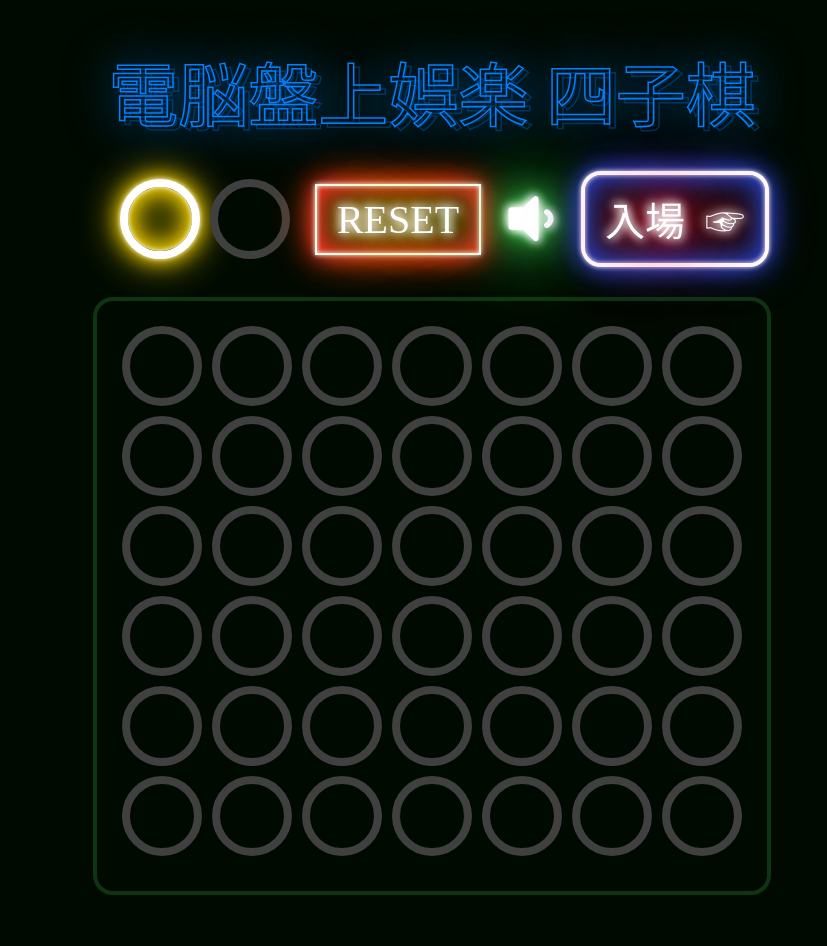
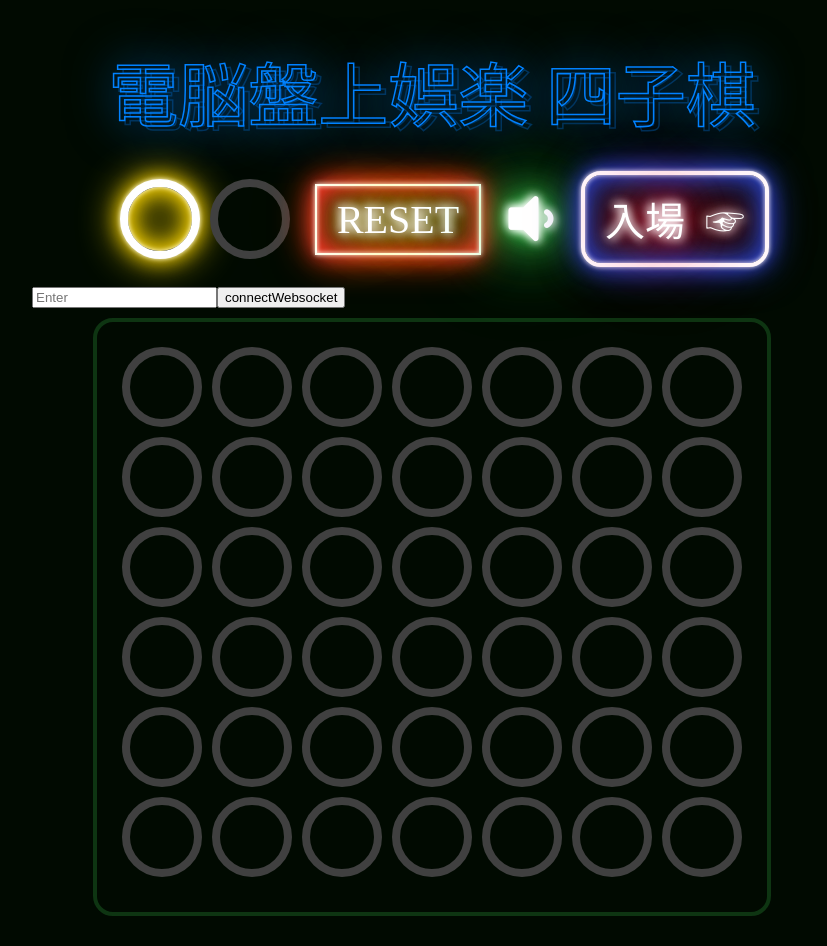
Before and after one commit to nakamo326/dena-review, a React (Create React App) app: page / in a window 1280 px wide. Shown: the whole page, without its empty margins (208-1035 px from the left). Before the commit the page ends 925 px from the top, so only its background shows below. Built offline with nearby package versions, Linux system fonts and the light colour scheme; a web font is replaced by a local one.

Commit message:
add socket connection

```diff
--- a/tmp/remotePlay.ts
+++ b/src/components/remotePlay.ts
@@ -1,5 +1,4 @@
 import { io, Socket } from 'socket.io-client';
-import './remotePlay.d.ts';
 
 // export const SERVER_URL = 'wss://murmuring-lowlands-58469.herokuapp.com';
 export const SERVER_URL = 'localhost:3001';
--- a/src/index.tsx
+++ b/src/index.tsx
@@ -1,5 +1,6 @@
 import React, { useState } from 'react';
 import ReactDOM from 'react-dom';
+import { Socket } from 'socket.io-client';
 import './index.css';
 import './mobile.css';
 
@@ -9,6 +10,7 @@ import Volume from './components/volume';
 import Board from './components/board';
 import { useStepNumber } from './components/useStepNumber';
 import { isPlaceable, calculateWinner, audioPlay } from './components/utils';
+import { enterRoom } from './components/remotePlay';
 
 const Game = () => {
   const [history, setHistory] = useState([Array(42).fill(null)]);
@@ -16,6 +18,7 @@ const Game = () => {
   const [isEnter, setIsEnter] = useState(false);
   const [isDraw, setIsDraw] = useState(false);
   const [stepNumber, xIsNext, incStepNumber, updateStepNumber] = useStepNumber();
+  const [socket, setSocket] = useState<Socket | null>(null);
 
   const handleClick = (i: number) => {
     const newHistory = history.slice(0, stepNumber + 1);
@@ -50,6 +53,12 @@ const Game = () => {
     updateStepNumber(0);
   };
 
+  const connectSocket = (id: string) => {
+    const socket = enterRoom(id);
+    console.log(socket);
+    setSocket(socket);
+  };
+
   const current = history[stepNumber];
   const winStreak = calculateWinner(current, 0);
   const winner = winStreak ? current[winStreak[0]] : null;
@@ -74,6 +83,10 @@ const Game = () => {
           入場 ☞
         </button>
       </div>
+      <input type="text" name="roomId" placeholder="Enter" />
+      <button disabled={socket ? true : false} onClick={() => connectSocket('345')}>
+        connectWebsocket
+      </button>
       <div className="game-body">
         <div className={'game-board' + (isEnter ? ' board-on' : '')}>
           <Board squares={current} onClick={handleClick} />
```
